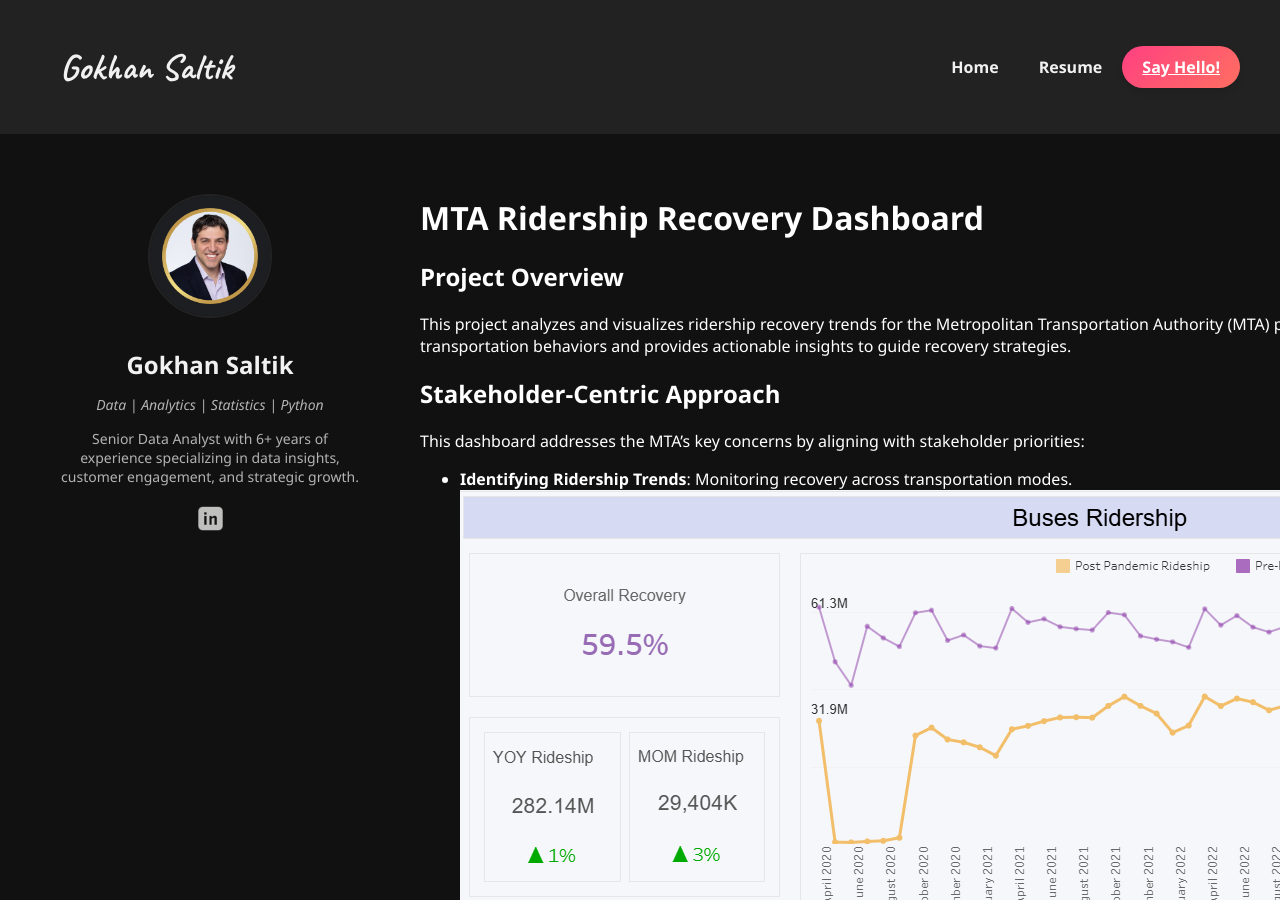
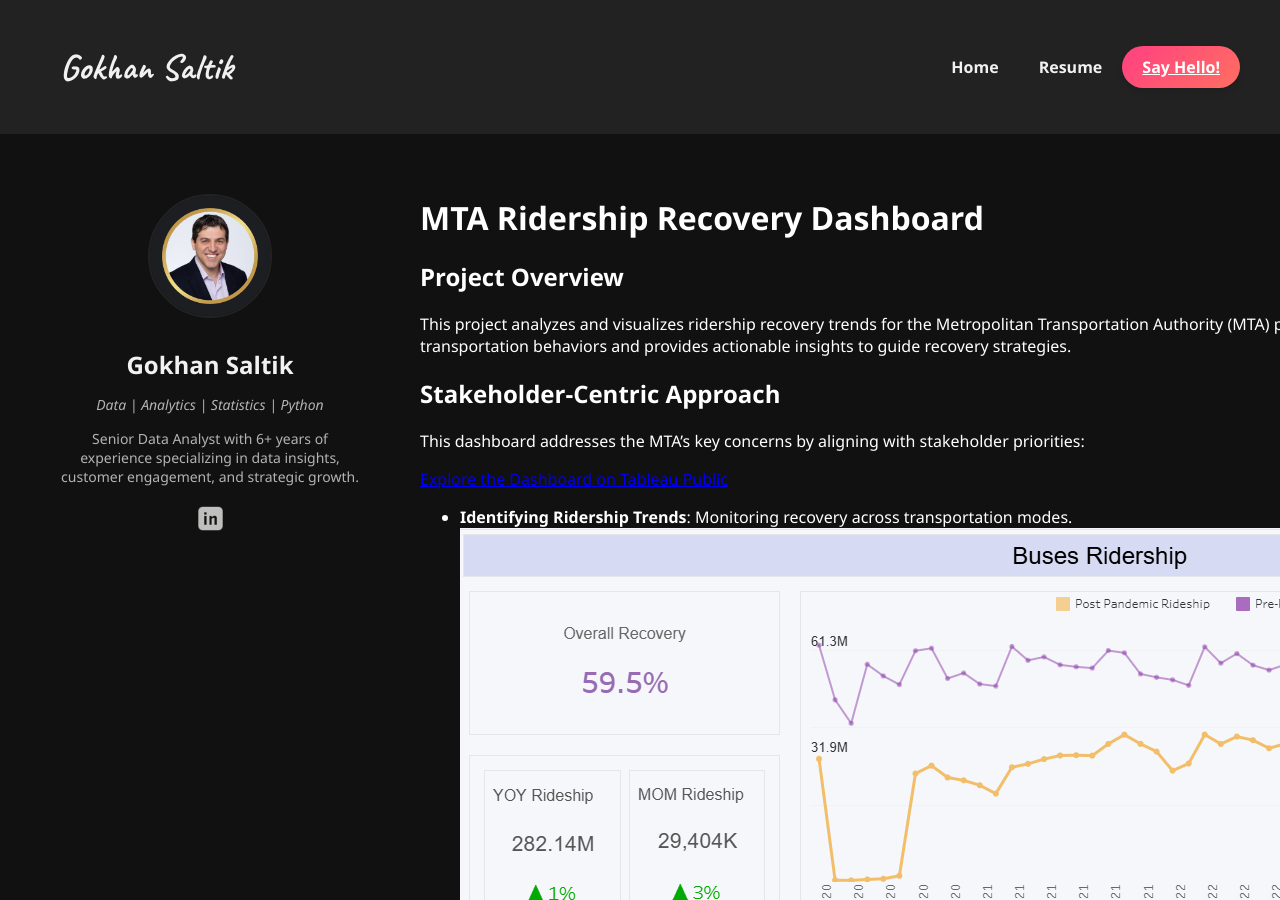
Before and after one commit to saltikg/portfolio, a Jekyll site: the page built from projects/Interactive_Dashboard_Pandemic.md, in a window 1280 px wide and 900 px high. Built offline with Jekyll 4.4.1, drawn with Linux system fonts in a browser that asks for light colours.

Commit message:
Update Interactive_Dashboard_Pandemic.md

```diff
--- a/projects/Interactive_Dashboard_Pandemic.md
+++ b/projects/Interactive_Dashboard_Pandemic.md
@@ -10,6 +10,9 @@
 
 ## Stakeholder-Centric Approach
 This dashboard addresses the MTA’s key concerns by aligning with stakeholder priorities:
+
+[Explore the Dashboard on Tableau Public](https://public.tableau.com/views/MavenCommuterChallengeNov302024/MainV2)
+
 
 - **Identifying Ridership Trends**: Monitoring recovery across transportation modes.
   ![Ridership Trends Chart](../assets/img/maven-mta-14.png)
```
